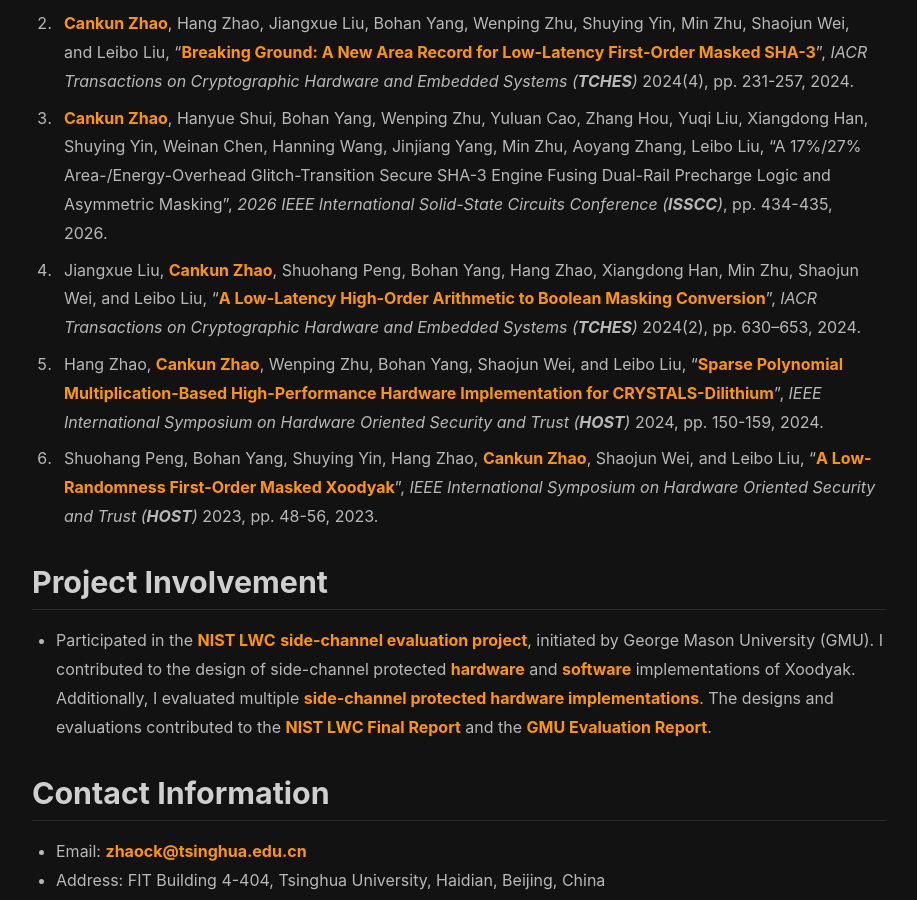
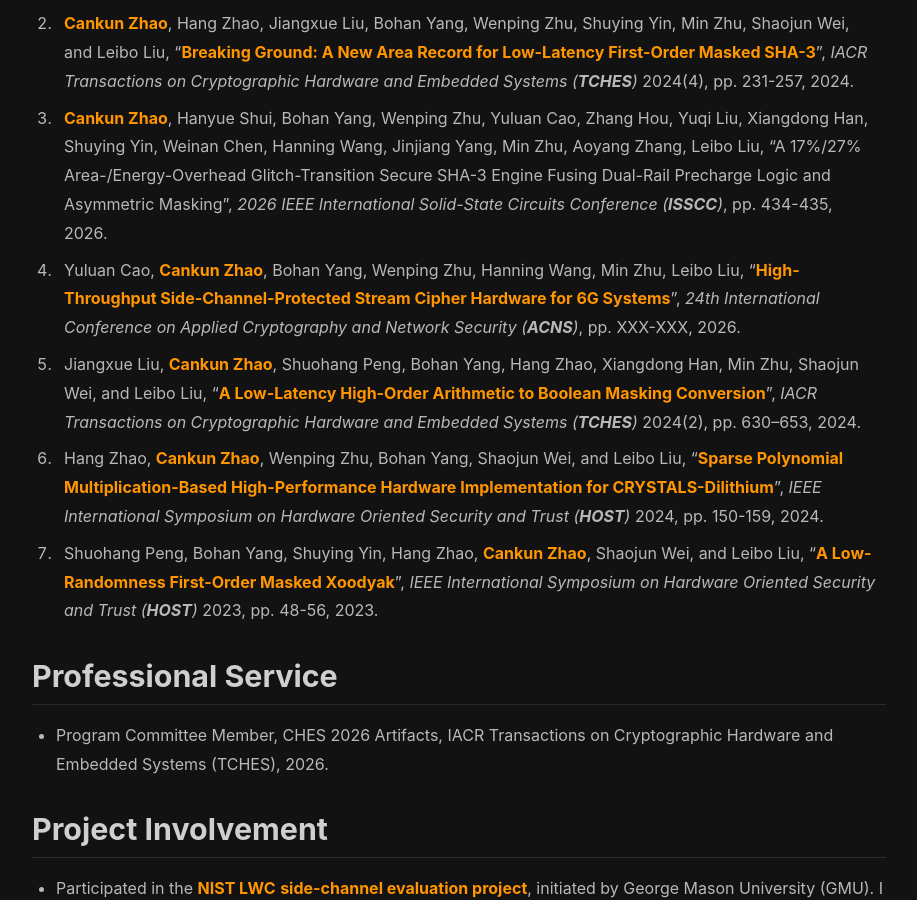
Before and after one commit to zck15/zck15.github.io, a Jekyll site: the page built from about.md, in a window 1280 px wide and 900 px high, scrolled down 931 px. Shown: the whole window, without its empty margins (181-1098 px from the left). Built offline with Jekyll 4.4.1, drawn with Linux system fonts in a browser that asks for light colours; nearby versions of some CDN libraries; comment, search, counter and statistics services are not loaded.

Commit message:
update ches artifacts pc & acns paper

```diff
--- a/about.md
+++ b/about.md
@@ -35,11 +35,17 @@
 
 3. [Cankun Zhao](https://orcid.org/0000-0002-6875-3557), Hanyue Shui, Bohan Yang, Wenping Zhu, Yuluan Cao, Zhang Hou, Yuqi Liu, Xiangdong Han, Shuying Yin, Weinan Chen, Hanning Wang, Jinjiang Yang, Min Zhu, Aoyang Zhang, Leibo Liu, "A 17%/27% Area-/Energy-Overhead Glitch-Transition Secure SHA-3 Engine Fusing Dual-Rail Precharge Logic and Asymmetric Masking", *2026 IEEE International Solid-State Circuits Conference (**ISSCC**)*, pp. 434-435, 2026.
 
-4. Jiangxue Liu, [Cankun Zhao](https://orcid.org/0000-0002-6875-3557), Shuohang Peng, Bohan Yang, Hang Zhao, Xiangdong Han, Min Zhu, Shaojun Wei, and Leibo Liu, "[A Low-Latency High-Order Arithmetic to Boolean Masking Conversion](https://doi.org/10.46586/tches.v2024.i2.630-653)", *IACR Transactions on Cryptographic Hardware and Embedded Systems (**TCHES**)* 2024(2), pp. 630–653, 2024.
+4. Yuluan Cao, [Cankun Zhao](https://orcid.org/0000-0002-6875-3557), Bohan Yang, Wenping Zhu, Hanning Wang, Min Zhu, Leibo Liu, "[High-Throughput Side-Channel-Protected Stream Cipher Hardware for 6G Systems](https://eprint.iacr.org/2026/687)", *24th International Conference on Applied Cryptography and Network Security (**ACNS**)*, pp. XXX-XXX, 2026.
 
-5. Hang Zhao, [Cankun Zhao](https://orcid.org/0000-0002-6875-3557), Wenping Zhu, Bohan Yang, Shaojun Wei, and Leibo Liu, "[Sparse Polynomial Multiplication-Based High-Performance Hardware Implementation for CRYSTALS-Dilithium](https://doi.org/10.1109/HOST55342.2024.10545379)", *IEEE International Symposium on Hardware Oriented Security and Trust (**HOST**)* 2024, pp. 150-159, 2024.
+5. Jiangxue Liu, [Cankun Zhao](https://orcid.org/0000-0002-6875-3557), Shuohang Peng, Bohan Yang, Hang Zhao, Xiangdong Han, Min Zhu, Shaojun Wei, and Leibo Liu, "[A Low-Latency High-Order Arithmetic to Boolean Masking Conversion](https://doi.org/10.46586/tches.v2024.i2.630-653)", *IACR Transactions on Cryptographic Hardware and Embedded Systems (**TCHES**)* 2024(2), pp. 630–653, 2024.
 
-6. Shuohang Peng, Bohan Yang, Shuying Yin, Hang Zhao, [Cankun Zhao](https://orcid.org/0000-0002-6875-3557), Shaojun Wei, and Leibo Liu, "[A Low-Randomness First-Order Masked Xoodyak](https://doi.org/10.1109/HOST55118.2023.10133290)", *IEEE International Symposium on Hardware Oriented Security and Trust (**HOST**)* 2023, pp. 48-56, 2023.
+6. Hang Zhao, [Cankun Zhao](https://orcid.org/0000-0002-6875-3557), Wenping Zhu, Bohan Yang, Shaojun Wei, and Leibo Liu, "[Sparse Polynomial Multiplication-Based High-Performance Hardware Implementation for CRYSTALS-Dilithium](https://doi.org/10.1109/HOST55342.2024.10545379)", *IEEE International Symposium on Hardware Oriented Security and Trust (**HOST**)* 2024, pp. 150-159, 2024.
+
+7. Shuohang Peng, Bohan Yang, Shuying Yin, Hang Zhao, [Cankun Zhao](https://orcid.org/0000-0002-6875-3557), Shaojun Wei, and Leibo Liu, "[A Low-Randomness First-Order Masked Xoodyak](https://doi.org/10.1109/HOST55118.2023.10133290)", *IEEE International Symposium on Hardware Oriented Security and Trust (**HOST**)* 2023, pp. 48-56, 2023.
+
+## Professional Service
+
+- Program Committee Member, CHES 2026 Artifacts, IACR Transactions on Cryptographic Hardware and Embedded Systems (TCHES), 2026.
 
 ## Project Involvement
 - Participated in the [NIST LWC](https://csrc.nist.gov/projects/lightweight-cryptography) [side-channel evaluation project](https://cryptography.gmu.edu/athena/index.php?id=LWC), initiated by George Mason University (GMU). I contributed to the design of side-channel protected [hardware](https://cryptography.gmu.edu/athena/LWC/LWC_Finalists_protected_HW_implementations.html) and [software](https://cryptography.gmu.edu/athena/LWC/LWC_Finalists_protected_SW_implementations.html) implementations of Xoodyak. Additionally, I evaluated multiple [side-channel protected hardware implementations](https://cryptography.gmu.edu/athena/LWC/Lab_Implementation_Matching_HW.html). The designs and evaluations contributed to the [NIST LWC Final Report](https://csrc.nist.gov/pubs/ir/8454/final) and the [GMU Evaluation Report](https://cryptography.gmu.edu/athena/LWC/SCA_Evaluation_and_Benchmarking_of_LWC_Finalists_LWC_Workshop_2023.pdf).
```
